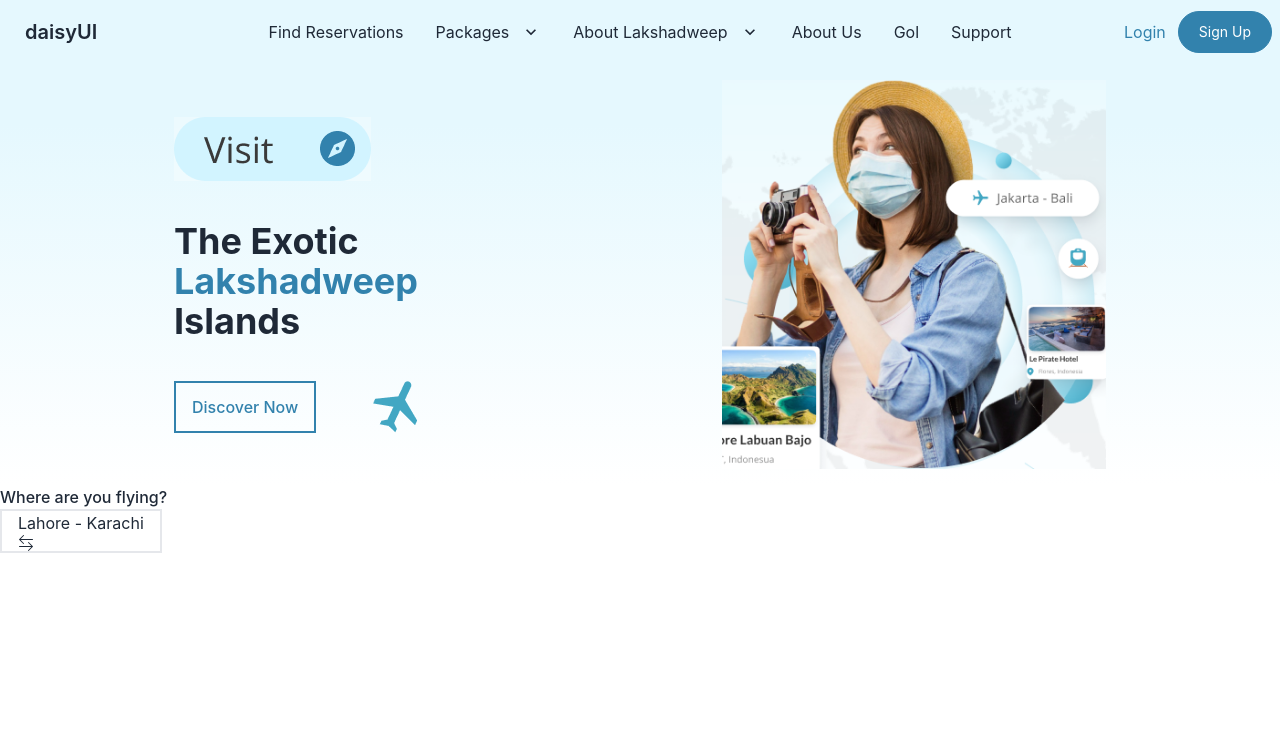
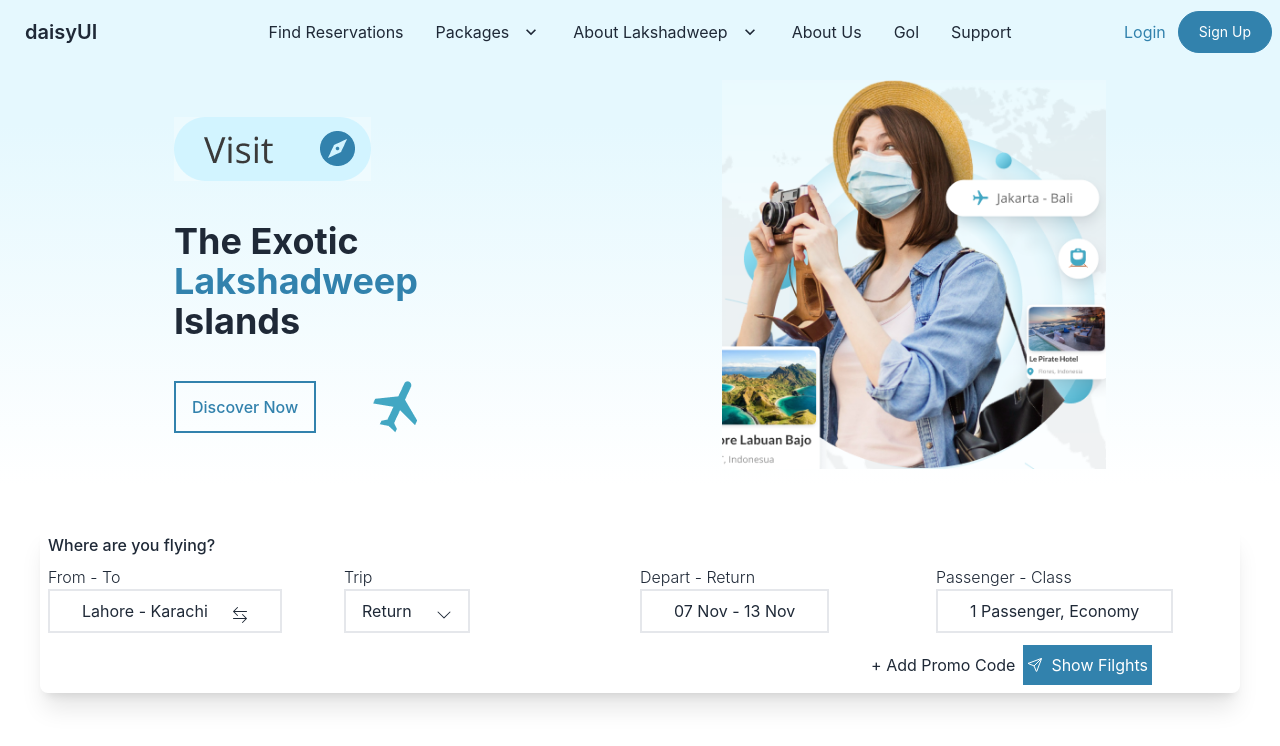
Before and after one commit to rhnchowdhury/Agumentik-Frontend-assignment, a React (Create React App) app: page / in a window 1280 px wide. Shown: the top 746 px of the page. Built offline with nearby package versions, Linux system fonts and the light colour scheme.

Commit message:
middle part added

```diff
--- a/src/Components/Pages/Parts/MiddlePart.js
+++ b/src/Components/Pages/Parts/MiddlePart.js
@@ -1,15 +1,32 @@
 import React from 'react';
-import { BsArrowLeftRight } from "react-icons/bs";
+import { BsArrowLeftRight, BsChevronDown } from "react-icons/bs";
+import { IoPaperPlaneOutline } from "react-icons/io5";
 
 const MiddlePart = () => {
     return (
-        <div>
+        <div className='m-10 shadow-xl p-2 rounded-lg'>
             <h4 className='font-medium'>Where are you flying?</h4>
-            <div>
-                <div className=''>
-                    {/* <p>Lahore - Karachi</p> */}
-                    <button className="px-4 border-2">Lahore - Karachi <BsArrowLeftRight></BsArrowLeftRight></button>
+            <div className='grid grid-cols-1 md:grid-cols-2 lg:grid-cols-4 mt-2'>
+                <div>
+                    <p className='font-light'>From - To</p>
+                    <button className="px-8 py-2 border-2 flex">Lahore - Karachi <BsArrowLeftRight className='mt-2 ml-6'></BsArrowLeftRight></button>
                 </div>
+                <div>
+                    <p className='font-light'>Trip</p>
+                    <button className="px-4 py-2 border-2 flex">Return <BsChevronDown className='mt-2 ml-6'></BsChevronDown></button>
+                </div>
+                <div>
+                    <p className='font-light'>Depart - Return</p>
+                    <button className="px-8 py-2 border-2 flex">07 Nov - 13 Nov</button>
+                </div>
+                <div>
+                    <p className='font-light'>Passenger - Class</p>
+                    <button className="px-8 py-2 border-2 flex">1 Passenger, Economy</button>
+                </div>
+            </div>
+            <div className='card-actions justify-end mt-3 mr-20'>
+                <p className='mt-2'>+ Add Promo Code</p>
+                <button className="px-1 py-2 flex" style={{ backgroundColor: '#3282AD', color: 'white' }}> <IoPaperPlaneOutline className='mt-1 mr-2'></IoPaperPlaneOutline> Show Filghts</button>
             </div>
         </div>
     );
```
